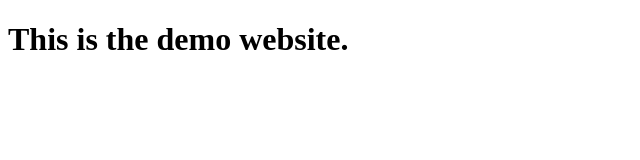
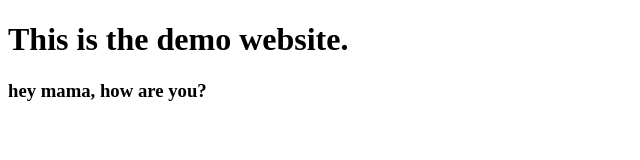
Before and after one commit to eamin126237/demo-website, a plain HTML site: page index.html in a window 1280 px wide. Shown: the whole page, without its empty margins (0-640 px from the left). Drawn offline with Linux system fonts and the light colour scheme.

Commit message:
small changes

```diff
--- a/index.html
+++ b/index.html
@@ -7,5 +7,6 @@
     </head>
     <body>
         <h1>This is the demo website.</h1>
+        <h3>hey mama, how are you?</h3>
     </body>
 </html>
```
